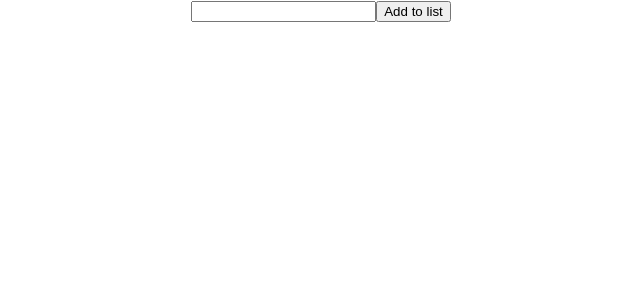
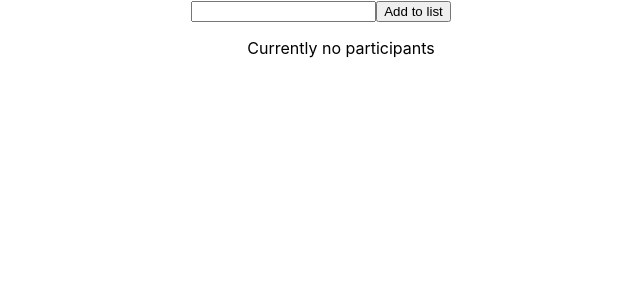
Before and after one commit to MariaTheCoder/random-santa, a React (Create React App) app: page / in a window 1280 px wide. Shown: the top 300 px of the page, without its empty margins (319-959 px from the left). Built offline with nearby package versions, Linux system fonts and the light colour scheme.

Commit message:
Create a new component to list currently enlisted participants. If the list if empty, then display a string explaining that there are no participants currently.

```diff
--- a/src/App.js
+++ b/src/App.js
@@ -1,6 +1,7 @@
 import { useState } from "react";
 import "./App.css";
 import AddParticipant from "./Components/AddParticipant";
+import Participants from "./Components/Participants";
 
 export default function App() {
   const [list, setList] = useState([]);
@@ -8,6 +9,7 @@ export default function App() {
   return (
     <div className="App">
       <AddParticipant list={list} setList={setList} />
+      <Participants list={list} />
     </div>
   );
 }
--- /dev/null
+++ b/src/Components/Participants.js
@@ -0,0 +1,9 @@
+export default function Participants(props) {
+  return (
+    <ul className="Participants">
+      {props.list.length > 0
+        ? props.list.map((p, index) => <li key={index}>{p.name}</li>)
+        : "Currently no participants"}
+    </ul>
+  );
+}
```
